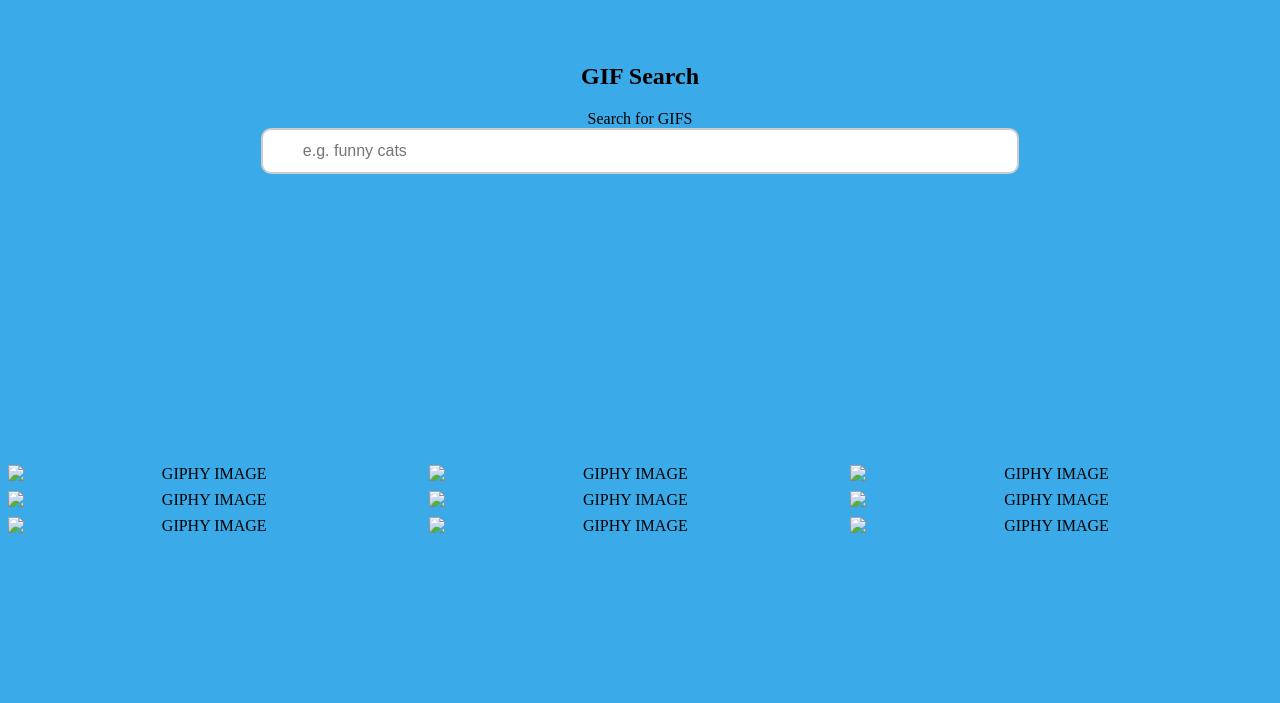
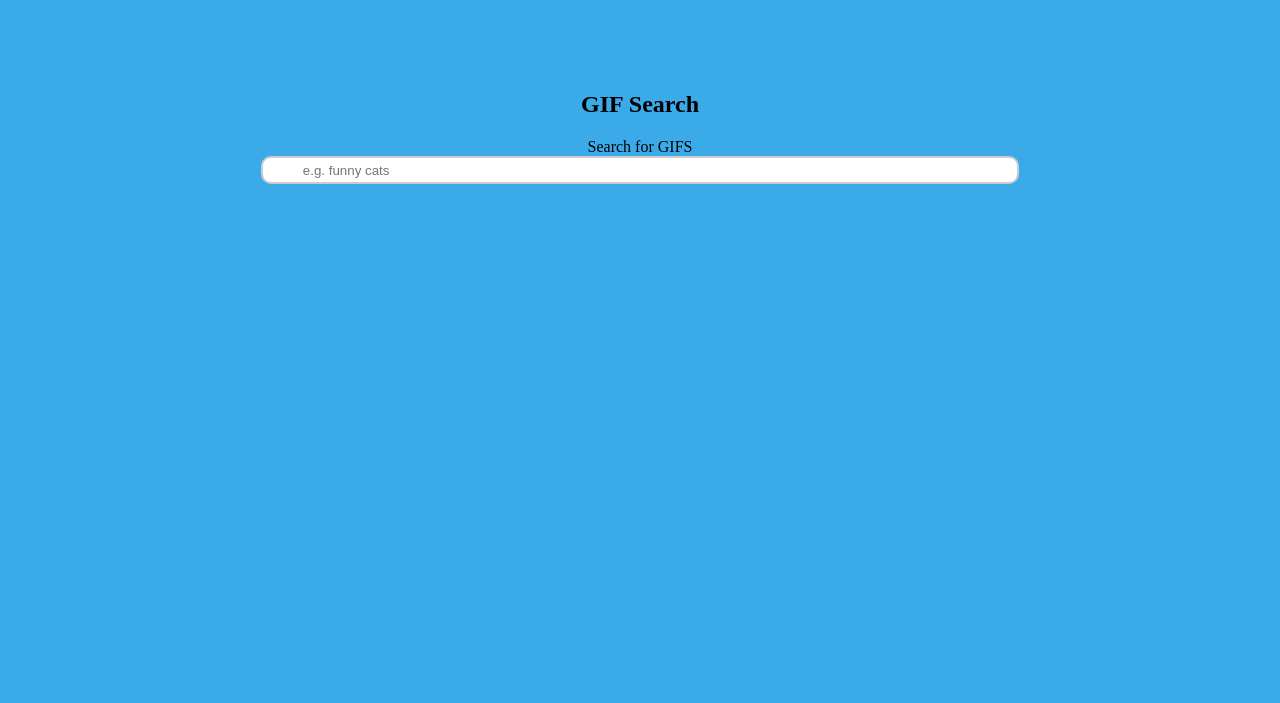
Before and after one commit to majdya/GIFit, a website: page Public/index.html in a window 1280 px wide. Drawn offline with Linux system fonts and the light colour scheme.

Commit message:
code clean up and design

```diff
--- a/Public/fetch.js
+++ b/Public/fetch.js
@@ -1,8 +1,8 @@
 var imager = document.getElementsByClassName("display-none");
+var contentDiv = document.getElementById("content-container");
 var inputField = document.getElementById("search-input");
 
 function hey(value) {
-
   fetch("search?" + value)
     .then(
       (response) => {
@@ -11,15 +11,11 @@ function hey(value) {
             response.status);
           return;
         }
-
         response.json().then((data) => {
           data = JSON.parse(data);
           data = data.data.slice(0, 10)
-          console.log(data);
           for (var i = 1; i < 10; i++) {
-            console.log(data[i].images.downsized.url);
             document.getElementById("img" + i).src = data[i].images.downsized.url;
-
           }
         })
       }
@@ -30,14 +26,10 @@ function hey(value) {
 }
 inputField.addEventListener("keyup", function(event) {
   event.preventDefault();
-  //console.log("where");
+
   if (event.keyCode === 13) {
-    //  console.log("it works");
-    //  console.log(imager);
-    hey(document.getElementById("search-input").value)
-    for (let image of imager) {
-      //    console.log("inside for each: ", image);
-      image.classList.toggle("display-none");
-    }
+    hey(document.getElementById("search-input").value);
+    contentDiv.classList.replace("display-none", "display");
+
   }
 });
--- a/Public/index.html
+++ b/Public/index.html
@@ -14,16 +14,16 @@
     <label for="search-input">Search for GIFS</label> <br />
     <input type="text" id="search-input" placeholder="e.g. funny cats" />
   </div>
-  <div id="content-container">
-    <img src="" id="img1" alt="GIPHY IMAGE" class="display-none" size="200" />
-    <img src="" id="img2" alt="GIPHY IMAGE" class="display-none" size="200" />
-    <img src="" alt="GIPHY IMAGE" id="img4" class="display-none" size="200" />
-    <img src="" alt="GIPHY IMAGE" id="img3" class="display-none" size="200" />
-    <img src="" alt="GIPHY IMAGE" id="img5" class="display-none" size="200" />
-    <img src="" id="img6" alt="GIPHY IMAGE" class="display-none" size="200" />
-    <img src="" id="img7" alt="GIPHY IMAGE" class="display-none" size="200" />
-    <img src="" id="img8" alt="GIPHY IMAGE" class="display-none" size="200" />
-    <img src="" id="img9" alt="GIPHY IMAGE" class="display-none" size="200" />
+  <div id="content-container" class="display-none">
+    <img src="" id="img1" alt="GIPHY IMAGE" size="200" />
+    <img src="" id="img2" alt="GIPHY IMAGE" size="200" />
+    <img src="" id="img3" alt="GIPHY IMAGE" size="200" />
+    <img src="" id="img4" alt="GIPHY IMAGE" size="200" />
+    <img src="" id="img5" alt="GIPHY IMAGE" size="200" />
+    <img src="" id="img6" alt="GIPHY IMAGE" size="200" />
+    <img src="" id="img7" alt="GIPHY IMAGE" size="200" />
+    <img src="" id="img8" alt="GIPHY IMAGE" size="200" />
+    <img src="" id="img9" alt="GIPHY IMAGE" size="200" />
   </div>
 
 </body>
--- a/Public/style.css
+++ b/Public/style.css
@@ -1,7 +1,9 @@
 body {
   background: #3aaae8;
   color: black;
+  display: grid;
 }
+
 #cc {
   text-align: center;
   margin-top: 5%;
@@ -13,31 +15,35 @@ body {
   border: 2px solid #ccc;
   box-sizing: border-box;
   border-radius: 10px;
-  font-size: 16px;
   padding-left: 30px;
   padding: 12px 20px 12px 40px;
+  margin-bottom: 3%;
 }
 
 #content-container {
-  margin-top: 10%;
   display: grid;
+  position: relative;
   text-align: center;
   max-width: 98%;
-  height: 400px;
   align-content: center;
   grid-row-gap: 2%;
   grid-column-gap: 2%;
-
   grid-template-columns: auto auto auto;
 }
+
 img {
-  max-width: 100%;
+  max-width: 400px;
+  display: block;
+  justify-self: center;
+  max-height: 400px;
+  width: auto;
+  height: auto;
   padding: 0;
-  margin: 0;
   opacity: 1;
   display: block;
-  width: 100%;
-  height: auto;
+  size: 200 !important;
+  height: 50vh;
+  width: 98vh;
   transition: 0.5s ease;
   backface-visibility: hidden;
 }
@@ -46,6 +52,10 @@ img:hover {
   opacity: 0.7;
 }
 
+.display {
+  opacity: 1;
+}
+
 .display-none {
-
+  opacity: 0;
 }
--- a/private/gifit.js
+++ /dev/null
@@ -1 +0,0 @@
-//const request = require("request");
--- a/private/router.js
+++ b/private/router.js
@@ -9,7 +9,7 @@ const router = (req, res) => {
   } else if (url.includes("fetch")) {
     handler.assets(url, res);
   } else if (url.includes("search?")) {
-    handler.search(url,res);
+    handler.search(url, res);
   } else {
     console.log(url);
   }
--- a/private/server.js
+++ b/private/server.js
@@ -1,6 +1,5 @@
 const http = require("http");
 const router = require("./router");
-const gifit = require("./gifit");
 
 const server = http.createServer(router);
 const PORT = 5001 || process.env.PORT;
```
Also changed, not shown: private/getGifs.js (+0 -7 lines), private/handler.js (+1 -7 lines), private/index.js (deleted, +0 -13 lines).
